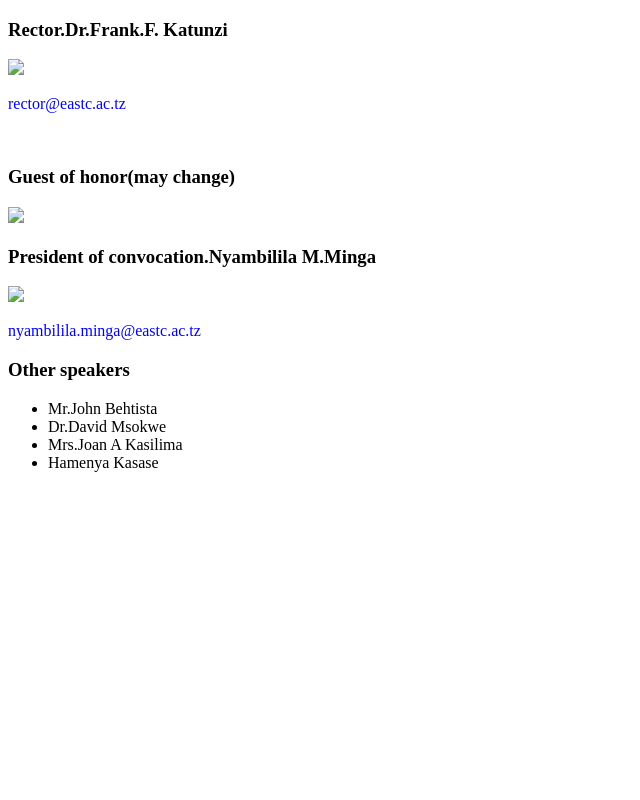
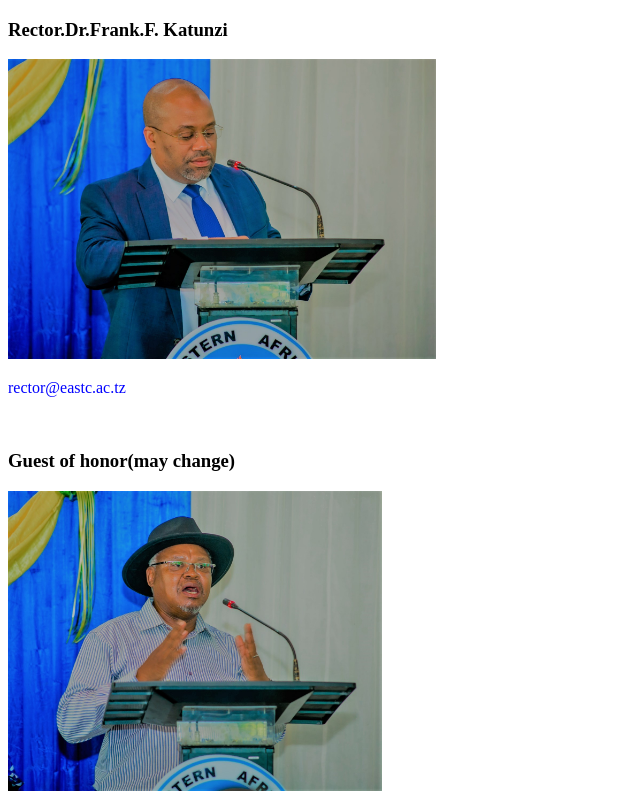
Before and after one commit to 1brahimu/convocation, a plain HTML site: page Speakers.html in a window 1280 px wide. Shown: the top 800 px of the page, without its empty margins (0-640 px from the left). Drawn offline with Linux system fonts and the light colour scheme; the site is published under a folder, as on GitHub Pages, so addresses that start at the root find nothing.

Commit message:
Update Speakers.html

```diff
--- a/Speakers.html
+++ b/Speakers.html
@@ -12,15 +12,15 @@ li{
     </style>
     <body>
     <h3>Rector.Dr.Frank.F. Katunzi</h3>
-    <img src="/images/recta.jpg"height="300">
+    <img src="images/recta.jpg"height="300">
     <p>rector@eastc.ac.tz</p>
     <br>
 
     <h3>Guest of honor(may change)</h3>
-    <img src="/images/guest.jpg"height="300">
+    <img src="images/guest.jpg"height="300">
 
 <h3>President of convocation.Nyambilila M.Minga</h3>
-<img src="/images/dean.jpg"height="300">
+<img src="images/dean.jpg"height="300">
 <p>nyambilila.minga@eastc.ac.tz</p>
 <h3>Other speakers</h3>
 <ul>
```
